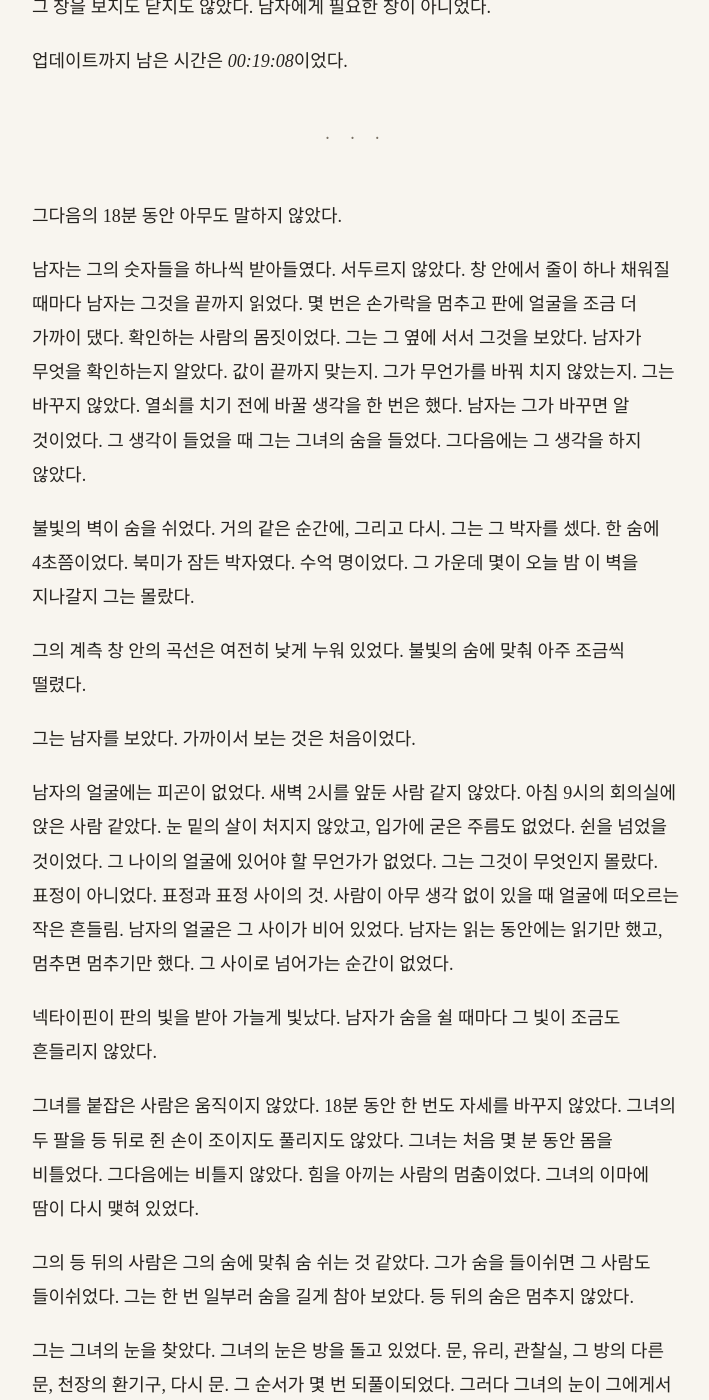
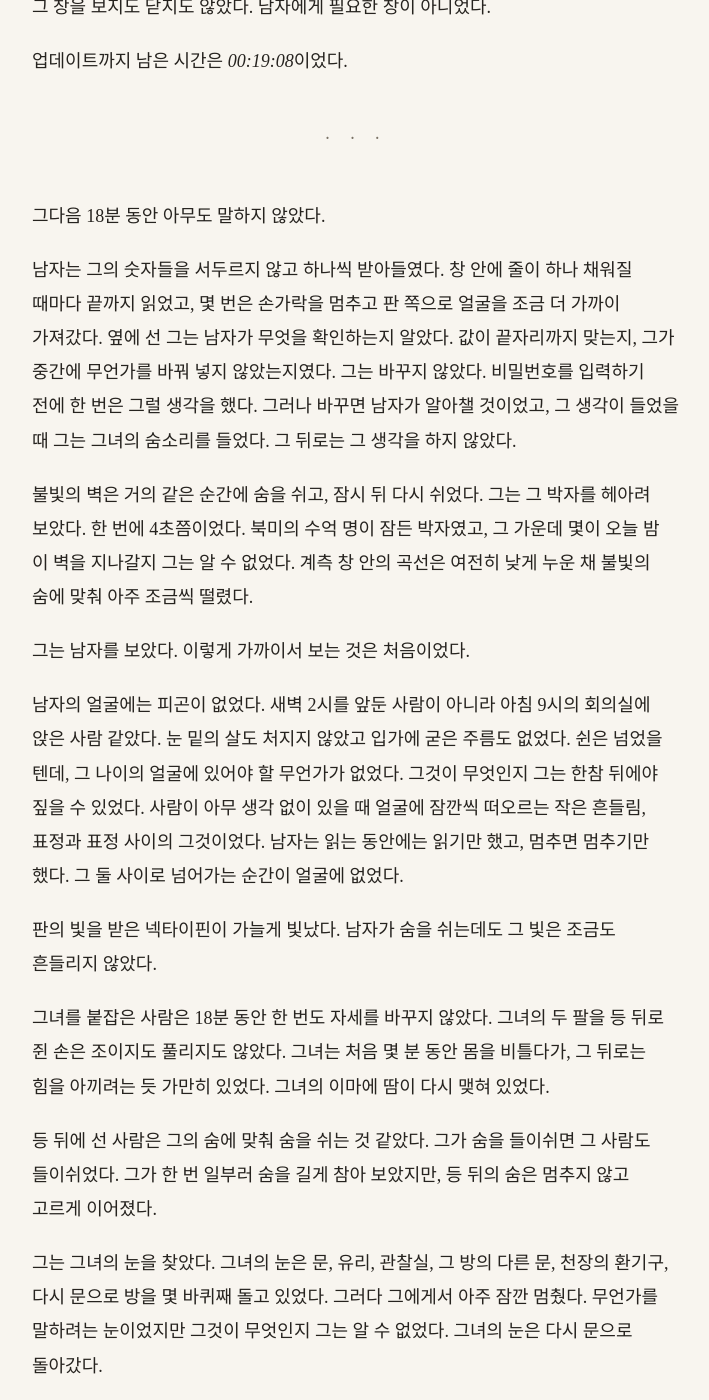
Before and after one commit to kangkkang/writer_s1_public, a Jekyll site: the page built from vol1/034.md, in a window 1280 px wide and 1400 px high, scrolled down 12505 px. Shown: the whole window, without its empty margins (284-993 px from the left). Built offline with Jekyll 4.4.1, drawn with Linux system fonts in a browser that asks for light colours; our own code applies the rules of GitHub Pages for plain Markdown files; some of the changed text lies outside the part shown.

Commit message:
Update from https://github.com/kangkkang/writer_s1/commit/ba7bc9117703d2df68fa19055d3a3cf062b3c3ce

```diff
--- a/vol1/034.md
+++ b/vol1/034.md
@@ -232,69 +232,65 @@
 
 ---
 
-그다음의 18분 동안 아무도 말하지 않았다.
+그다음 18분 동안 아무도 말하지 않았다.
 
-남자는 그의 숫자들을 하나씩 받아들였다. 서두르지 않았다. 창 안에서 줄이 하나 채워질 때마다 남자는 그것을 끝까지 읽었다. 몇 번은 손가락을 멈추고 판에 얼굴을 조금 더 가까이 댔다. 확인하는 사람의 몸짓이었다. 그는 그 옆에 서서 그것을 보았다. 남자가 무엇을 확인하는지 알았다. 값이 끝까지 맞는지. 그가 무언가를 바꿔 치지 않았는지. 그는 바꾸지 않았다. 열쇠를 치기 전에 바꿀 생각을 한 번은 했다. 남자는 그가 바꾸면 알 것이었다. 그 생각이 들었을 때 그는 그녀의 숨을 들었다. 그다음에는 그 생각을 하지 않았다.
+남자는 그의 숫자들을 서두르지 않고 하나씩 받아들였다. 창 안에 줄이 하나 채워질 때마다 끝까지 읽었고, 몇 번은 손가락을 멈추고 판 쪽으로 얼굴을 조금 더 가까이 가져갔다. 옆에 선 그는 남자가 무엇을 확인하는지 알았다. 값이 끝자리까지 맞는지, 그가 중간에 무언가를 바꿔 넣지 않았는지였다. 그는 바꾸지 않았다. 비밀번호를 입력하기 전에 한 번은 그럴 생각을 했다. 그러나 바꾸면 남자가 알아챌 것이었고, 그 생각이 들었을 때 그는 그녀의 숨소리를 들었다. 그 뒤로는 그 생각을 하지 않았다.
 
-불빛의 벽이 숨을 쉬었다. 거의 같은 순간에, 그리고 다시. 그는 그 박자를 셌다. 한 숨에 4초쯤이었다. 북미가 잠든 박자였다. 수억 명이었다. 그 가운데 몇이 오늘 밤 이 벽을 지나갈지 그는 몰랐다.
+불빛의 벽은 거의 같은 순간에 숨을 쉬고, 잠시 뒤 다시 쉬었다. 그는 그 박자를 헤아려 보았다. 한 번에 4초쯤이었다. 북미의 수억 명이 잠든 박자였고, 그 가운데 몇이 오늘 밤 이 벽을 지나갈지 그는 알 수 없었다. 계측 창 안의 곡선은 여전히 낮게 누운 채 불빛의 숨에 맞춰 아주 조금씩 떨렸다.
 
-그의 계측 창 안의 곡선은 여전히 낮게 누워 있었다. 불빛의 숨에 맞춰 아주 조금씩 떨렸다.
+그는 남자를 보았다. 이렇게 가까이서 보는 것은 처음이었다.
 
-그는 남자를 보았다. 가까이서 보는 것은 처음이었다.
+남자의 얼굴에는 피곤이 없었다. 새벽 2시를 앞둔 사람이 아니라 아침 9시의 회의실에 앉은 사람 같았다. 눈 밑의 살도 처지지 않았고 입가에 굳은 주름도 없었다. 쉰은 넘었을 텐데, 그 나이의 얼굴에 있어야 할 무언가가 없었다. 그것이 무엇인지 그는 한참 뒤에야 짚을 수 있었다. 사람이 아무 생각 없이 있을 때 얼굴에 잠깐씩 떠오르는 작은 흔들림, 표정과 표정 사이의 그것이었다. 남자는 읽는 동안에는 읽기만 했고, 멈추면 멈추기만 했다. 그 둘 사이로 넘어가는 순간이 얼굴에 없었다.
 
-남자의 얼굴에는 피곤이 없었다. 새벽 2시를 앞둔 사람 같지 않았다. 아침 9시의 회의실에 앉은 사람 같았다. 눈 밑의 살이 처지지 않았고, 입가에 굳은 주름도 없었다. 쉰을 넘었을 것이었다. 그 나이의 얼굴에 있어야 할 무언가가 없었다. 그는 그것이 무엇인지 몰랐다. 표정이 아니었다. 표정과 표정 사이의 것. 사람이 아무 생각 없이 있을 때 얼굴에 떠오르는 작은 흔들림. 남자의 얼굴은 그 사이가 비어 있었다. 남자는 읽는 동안에는 읽기만 했고, 멈추면 멈추기만 했다. 그 사이로 넘어가는 순간이 없었다.
+판의 빛을 받은 넥타이핀이 가늘게 빛났다. 남자가 숨을 쉬는데도 그 빛은 조금도 흔들리지 않았다.
 
-넥타이핀이 판의 빛을 받아 가늘게 빛났다. 남자가 숨을 쉴 때마다 그 빛이 조금도 흔들리지 않았다.
+그녀를 붙잡은 사람은 18분 동안 한 번도 자세를 바꾸지 않았다. 그녀의 두 팔을 등 뒤로 쥔 손은 조이지도 풀리지도 않았다. 그녀는 처음 몇 분 동안 몸을 비틀다가, 그 뒤로는 힘을 아끼려는 듯 가만히 있었다. 그녀의 이마에 땀이 다시 맺혀 있었다.
 
-그녀를 붙잡은 사람은 움직이지 않았다. 18분 동안 한 번도 자세를 바꾸지 않았다. 그녀의 두 팔을 등 뒤로 쥔 손이 조이지도 풀리지도 않았다. 그녀는 처음 몇 분 동안 몸을 비틀었다. 그다음에는 비틀지 않았다. 힘을 아끼는 사람의 멈춤이었다. 그녀의 이마에 땀이 다시 맺혀 있었다.
+등 뒤에 선 사람은 그의 숨에 맞춰 숨을 쉬는 것 같았다. 그가 숨을 들이쉬면 그 사람도 들이쉬었다. 그가 한 번 일부러 숨을 길게 참아 보았지만, 등 뒤의 숨은 멈추지 않고 고르게 이어졌다.
 
-그의 등 뒤의 사람은 그의 숨에 맞춰 숨 쉬는 것 같았다. 그가 숨을 들이쉬면 그 사람도 들이쉬었다. 그는 한 번 일부러 숨을 길게 참아 보았다. 등 뒤의 숨은 멈추지 않았다.
+그는 그녀의 눈을 찾았다. 그녀의 눈은 문, 유리, 관찰실, 그 방의 다른 문, 천장의 환기구, 다시 문으로 방을 몇 바퀴째 돌고 있었다. 그러다 그에게서 아주 잠깐 멈췄다. 무언가를 말하려는 눈이었지만 그것이 무엇인지 그는 알 수 없었다. 그녀의 눈은 다시 문으로 돌아갔다.
 
-그는 그녀의 눈을 찾았다. 그녀의 눈은 방을 돌고 있었다. 문, 유리, 관찰실, 그 방의 다른 문, 천장의 환기구, 다시 문. 그 순서가 몇 번 되풀이되었다. 그러다 그녀의 눈이 그에게서 멈췄다. 아주 잠깐. 그녀가 무언가를 말하려는 눈이었다. 무엇인지 그는 알 수 없었다. 그녀의 눈이 다시 문으로 갔다.
+그녀는 아직 빠져나갈 길을 따지고 있었다. 포기하지 않는 그녀가 그는 조금 무서웠다. 그녀가 무슨 일을 저지를지 몰라서였다. 그런데도 한편으로는 그 덕분에 조금 덜 무서웠다.
 
-그는 그녀가 아직 따지고 있다는 것을 알았다. 그녀는 포기하지 않았다. 그것이 그를 조금 무섭게 했다. 그리고 조금 덜 무섭게 했다.
+*숫자는 끝까지 네가 들고 있어라.*
 
-숫자는 끝까지 네가 들고 있어라.
+노인의 목소리였다. 프린스턴의 현관, 담요를 두른 어깨, 문틀을 짚은 마른 손. 기침 끝에 붙어 나온 말이었다. 그때 그는 그 말이 어느 쪽에서 오는지 따지지 않았고, 지금도 따지지 않았다. 다만 두 달도 되지 않아 그 말을 지키지 못했다는 것만은 알았다. 노인은 지금쯤 그 집 위층에서, 미지근한 난방기와 종이 상자들 사이에서, 잉크가 밴 손가락을 담요 밑에 넣고 자고 있을 것이었다.
 
-노인의 목소리였다. 프린스턴의 현관, 담요를 두른 어깨, 문틀을 짚은 마른 손. 기침 끝에 붙어 나온 말. 그는 그때 그 말이 어느 쪽에서 오는지 따지지 않았다. 지금도 따지지 않았다. 다만 두 달도 되지 않아서 그 말을 지키지 못했다는 것을 알았다. 노인은 지금 그 집의 위층에서, 미지근한 난방기와 종이 상자들 사이에서, 잉크가 밴 손가락을 담요 밑에 넣고 자고 있을 것이었다.
-
-꼭대기 층의 그 방도 지금 어두울 것이었다. 젖빛으로 흐린 창, 냄새 없이 도는 공기. 그녀가 종이를 떼어 낸 벽은 다시 검은 유리였고, 테이프 자국만 남아 있을 것이었다. 그 방 입구 오른쪽의 칸에는 내일 아침에도 아무도 모르는 사이에 새 수건이 채워질 것이었다. 그 방이 비어 있다는 것을 누가 가장 먼저 알게 될지, 그는 알 수 없었다.
+호텔 꼭대기 층의 그 방도 지금은 어두울 것이었다. 젖빛으로 흐린 창과 냄새 없이 도는 공기. 그녀가 종이를 떼어 낸 벽은 다시 검은 유리로 돌아가 테이프 자국만 남아 있을 것이었다. 방 입구 오른쪽의 칸에는 내일 아침에도 아무도 모르는 사이에 새 수건이 채워질 것이었다. 그 방이 비어 있다는 것을 누가 가장 먼저 알게 될지 그는 알 수 없었다.
 
 벽 너머의 울림이 조금 더 높아졌다.
 
-그는 그것을 이 사이로 느꼈다. 반음이 아니었다. 그보다 조금 더. 시험 부하가 다시 한 칸 올라간 것이었다. 첫 단계가 가까워질수록 연산은 미리 몸을 풀었다. 방 안의 공기가 아주 조금 더 따뜻해졌다. 그의 목덜미에서 마르던 땀이 다시 배어 나왔다. 불빛의 벽의 숨이 조금 길어졌다. 한 숨에 4초였던 것이, 4초 반이 되었다. 북미가 더 깊이 잠들고 있었다. 새벽 2시가 가까운 시각이었다. 동부는 이미 새벽 5시였다. 그쪽의 숨은 곧 얕아질 것이었다. 서부는 지금이 가장 깊었다.
+이번에는 반음보다 조금 더 올라간 것을 그는 이 사이로 느꼈다. 첫 단계가 가까워지자 시험 부하가 다시 한 칸 올라간 것이었다. 방 안의 공기가 조금 더 따뜻해졌고, 목덜미에서 마르던 땀이 다시 배어 나왔다. 불빛의 벽은 한 번 숨 쉬는 데 4초 걸리던 것이 4초 반으로 늘어났다. 북미가 더 깊이 잠들고 있었다. 새벽 2시가 가까웠고, 동부는 이미 새벽 5시였다. 그쪽의 잠은 곧 얕아질 것이었고, 서부는 지금이 가장 깊었다.
 
-관찰실의 물 잔이 유리 너머에서 그대로였다. 아무도 그것을 마시지 않았다.
+유리 너머 관찰실의 물잔은 그대로였다. 아무도 그것을 마시지 않았다.
 
-그는 자기 손을 보았다. 빈손이었다. 1년 넉 달 동안 한 번도 비어 본 적이 없었다. 가슴 주머니가 가벼웠다. 그는 몇 번이고 그 주머니를 더듬으려다 말았다. 주머니 안에 아무것도 없었다.
+그는 자기 손을 내려다보았다. 1년 넉 달 동안 한 번도 비어 본 적 없는 손이었다. 가슴 주머니가 가벼웠다. 그는 몇 번이고 그 주머니를 더듬으려다 그만두었다. 더듬어 봐야 아무것도 없었다.
 
-남자가 마지막 줄을 읽었다. 판의 회색 띠 하나에 손가락을 올렸다. 띠가 초록으로 바뀌었다. 승인이었다. 무엇의 승인인지 그는 알았다. 그의 값이 오늘 밤의 첫 단계에 얹혔다. 벽의 숫자는 *00:01:12*였다.
+남자가 마지막 줄을 읽고, 판의 회색 띠 하나에 손가락을 올렸다. 띠가 초록으로 바뀌었다. 무엇의 승인인지 그는 알았다. 그의 값이 오늘 밤의 첫 단계에 얹혔다. 업데이트까지 남은 시간은 *00:01:12*였다.
 
-그녀를 붙잡은 팔은 그동안 한 번도 풀리지 않았다. 그녀는 여전히 그 사람의 팔 안에 있었다. 그녀는 더 이상 말하지 않았다. 숨을 고르고 있었다. 그녀의 눈이 방 안을 천천히 돌았다. 문, 유리, 그 너머의 관찰실, 그 방의 다른 문. 그녀는 출구를 세고 있었다. 그는 그것을 알았다. 대합실에서, 모텔에서, 그녀는 늘 그렇게 했다.
+그녀를 붙잡은 팔은 그동안 한 번도 풀리지 않았다. 그녀는 더 말하지 않고 숨을 고르며, 문과 유리와 관찰실과 그 방의 다른 문을 다시 천천히 짚어 가고 있었다. 출구를 세고 있는 것이었다. 대합실에서도 모텔에서도 그녀는 늘 그렇게 했다. 등 뒤의 사람은 여전히 고른 숨을 쉬고 있었다.
 
-다른 한 사람은 그의 뒤에 서 있었다. 그는 그 사람의 숨을 들었다. 고른 숨이었다.
-
-남자가 판에서 고개를 들었다. 처음으로 그녀를 보았다. 아주 잠깐. 물건의 위치를 확인하는 눈이었다. 그리고 그를 보았다.
+남자가 판에서 고개를 들고 처음으로 그녀를 보았다. 물건이 제자리에 있는지 확인하듯 아주 잠깐이었다. 그다음 그를 보았다.
 
 "수고하셨습니다." 남자가 말했다.
 
-그다음 남자는 그녀를 붙잡은 사람에게 고개를 돌렸다. 목소리가 조금도 바뀌지 않았다. 회의를 끝내는 사람의 목소리였다.
+남자는 그녀를 붙잡은 사람에게 고개를 돌렸다. 회의를 끝낼 때처럼 목소리가 조금도 바뀌지 않았다.
 
 "정리하십시오."
 
-그 말은 짧았다. 그는 그 말의 뜻을 바로 알아듣지 못했다. 한 박자 늦었다. 그 한 박자 동안, 그녀가 먼저 보았다.
+짧은 말이라 그는 뜻을 바로 알아듣지 못했다. 그가 한 박자 늦은 사이에 그녀가 먼저 보았다.
 
-그녀를 붙잡은 사람이 한쪽 손을 그녀의 팔에서 떼어, 아무것도 차고 있지 않은 반대쪽 손목을 맥을 짚듯이 짚었다. 한 번.
+그녀를 붙잡은 사람이 한쪽 손을 그녀의 팔에서 떼어, 아무것도 차고 있지 않은 반대쪽 손목을 맥을 짚듯이 한 번 짚었다.
 
 "이단!" 그녀가 소리쳤다.
 
-그녀가 성 없이 그의 이름만 부른 것은 처음이었다. 시카고의 대합실에서 한 번 그의 성까지 불렀고, 그 뒤로 모텔에서도 서재에서도 배에서도 그녀는 그를 부르지 않고 말했다. 그 이름이 방 안에 울렸다. 유리에 부딪혀 돌아왔다.
+그녀가 성 없이 그의 이름만 부른 것은 처음이었다. 시카고의 대합실에서 한 번 그의 성까지 붙여 부른 뒤로, 모텔에서도 서재에서도 배에서도 그녀는 그를 부르지 않고 말을 걸었다. 그 이름이 방 안에 울리고 유리에 부딪혀 돌아왔다.
 
-그는 그녀를 보았다. 그녀는 그를 보고 있지 않았다. 그녀는 그의 등 뒤의 그 사람을 보고 있었다.
+그는 그녀를 보았다. 그녀는 그가 아니라 그의 등 뒤에 선 사람을 보고 있었다.
 
-그는 돌아보지 않았다. 돌아볼 시간이 있는지 몰랐다.
+그는 돌아보지 않았다. 돌아볼 시간이 있는지조차 알 수 없었다.
 
-벽 너머의 울림이 한꺼번에 높아졌다. 반음이 아니라 한 음 전체가. 방의 공기가 그 소리에 떨렸다. 책상 위의 판들이 아주 조금 밝아졌다. 그의 계측 창 안에서 낮게 누워 있던 곡선이 처음으로 몸을 들었다.
+벽 너머의 울림이 반음이 아니라 한 음을 통째로 건너뛰며 한꺼번에 높아졌다. 방의 공기가 그 소리에 떨렸고, 책상 위의 판들이 아주 조금 밝아졌다. 계측 창 안에서 낮게 누워 있던 곡선이 처음으로 몸을 들었다.
 
 벽의 숫자가 바뀌었다.
 
```
